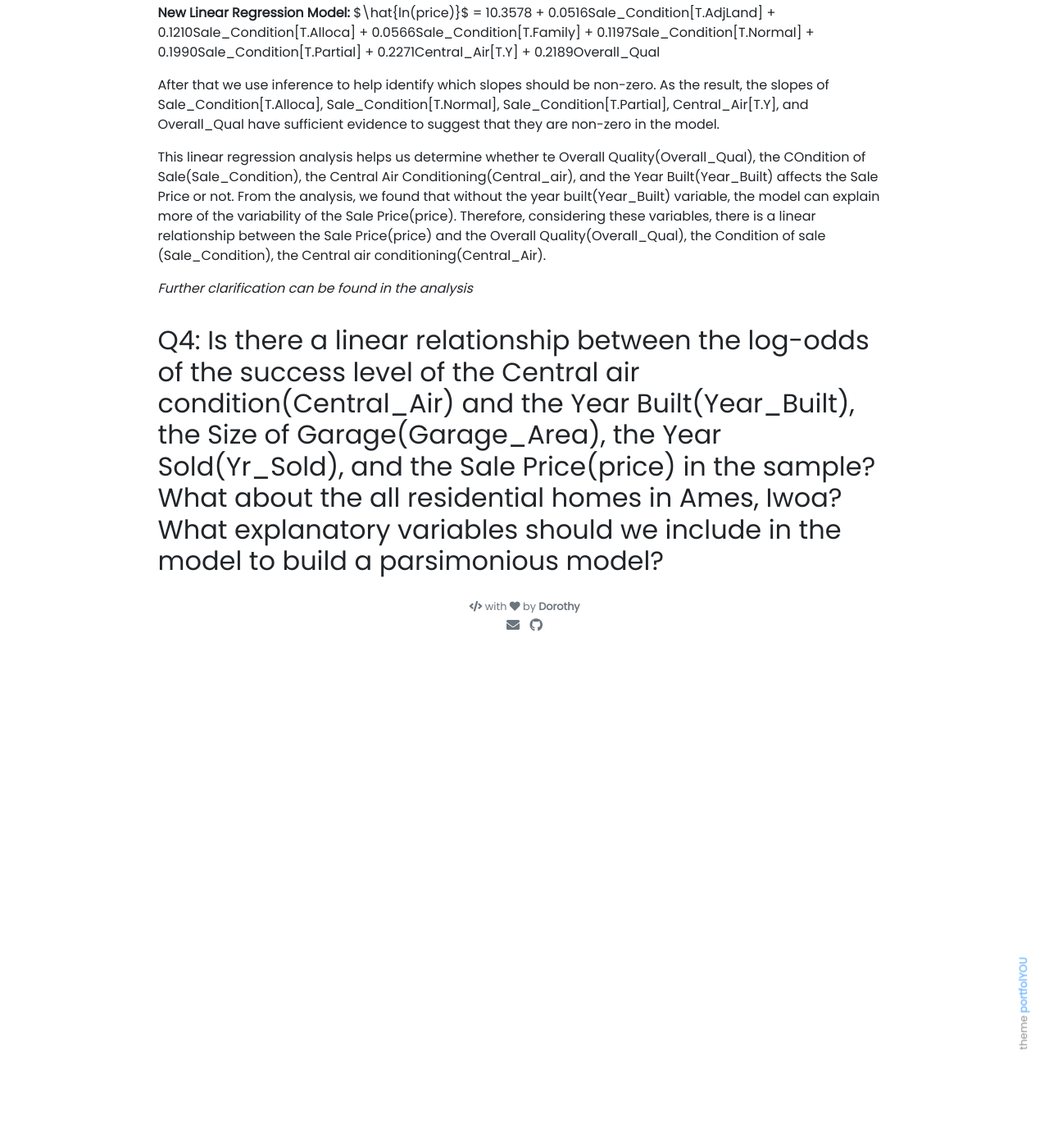
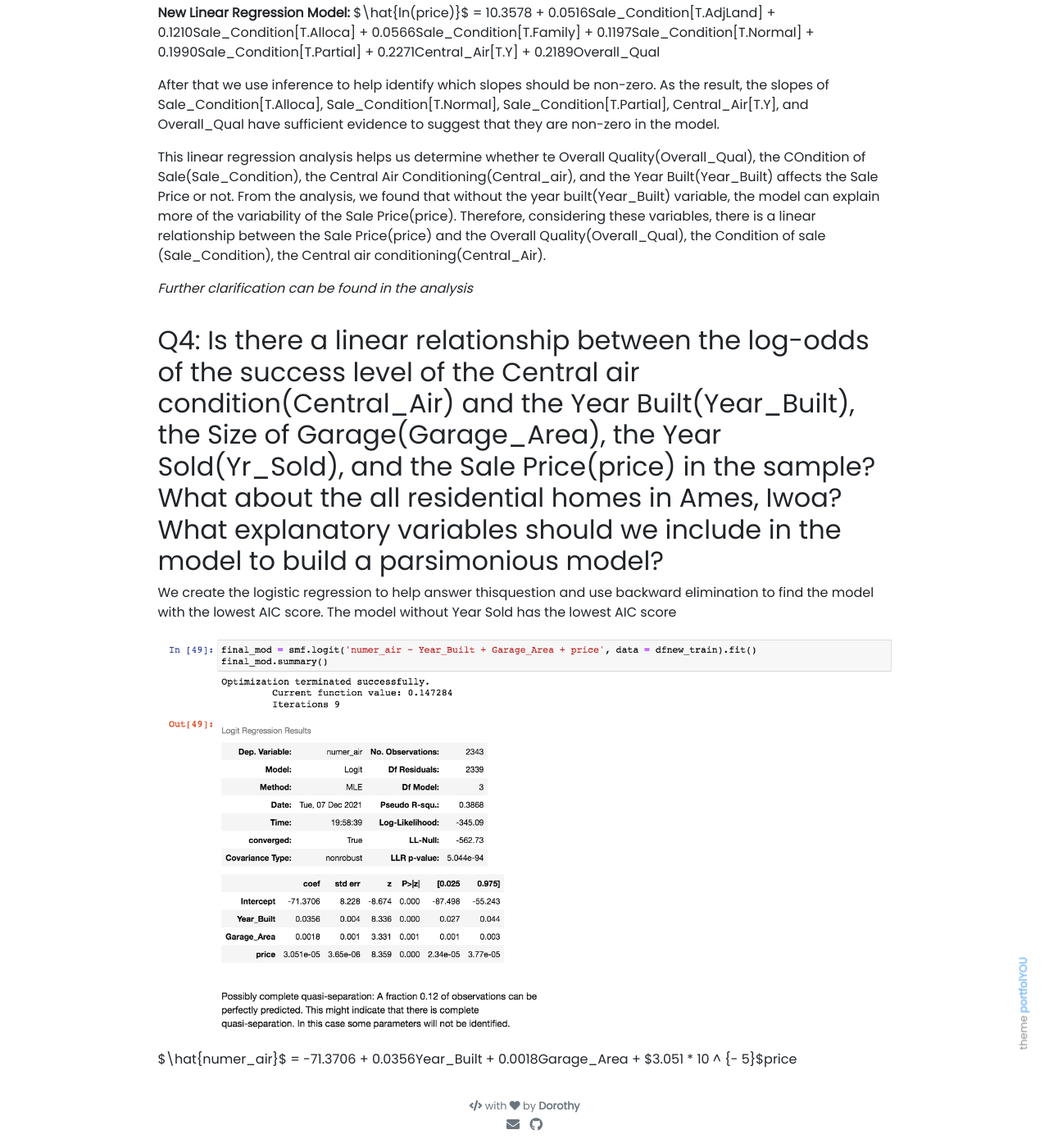
Before and after one commit to Donlapun/donlapun.github.io, a Jekyll site: the page built from _projects/house_price.md, in a window 1280 px wide and 1400 px high, scrolled down 4196 px. Shown: the whole window at 82% size. Built offline with Jekyll 4.4.1, drawn with Linux system fonts in a browser that asks for light colours; nearby versions of some CDN libraries; before the commit the page ends 4987 px from its top, so only the background shows below that.

Commit message:
Update house_price.md

```diff
--- a/_projects/house_price.md
+++ b/_projects/house_price.md
@@ -79,3 +79,9 @@ This linear regression analysis helps us determine whether te Overall Quality(Ov
 *Further clarification can be found in the analysis*
 
 ## Q4: Is there a linear relationship between the log-odds of the success level of the Central air condition(Central_Air) and the Year Built(Year_Built), the Size of Garage(Garage_Area), the Year Sold(Yr_Sold), and the Sale Price(price) in the sample? What about the all residential homes in Ames, Iwoa? What explanatory variables should we include in the model to build a parsimonious model?
+
+We create the logistic regression to help answer thisquestion and use backward elimination to find the model with the lowest AIC score.
+The model without Year Sold has the lowest AIC score
+
+![Logistic_Model](/assets/pngs/logistic_regression_ames.png)
+$\hat{numer\_air}$ = -71.3706 + 0.0356Year_Built + 0.0018Garage_Area + $3.051 * 10 ^ {- 5}$price
```
